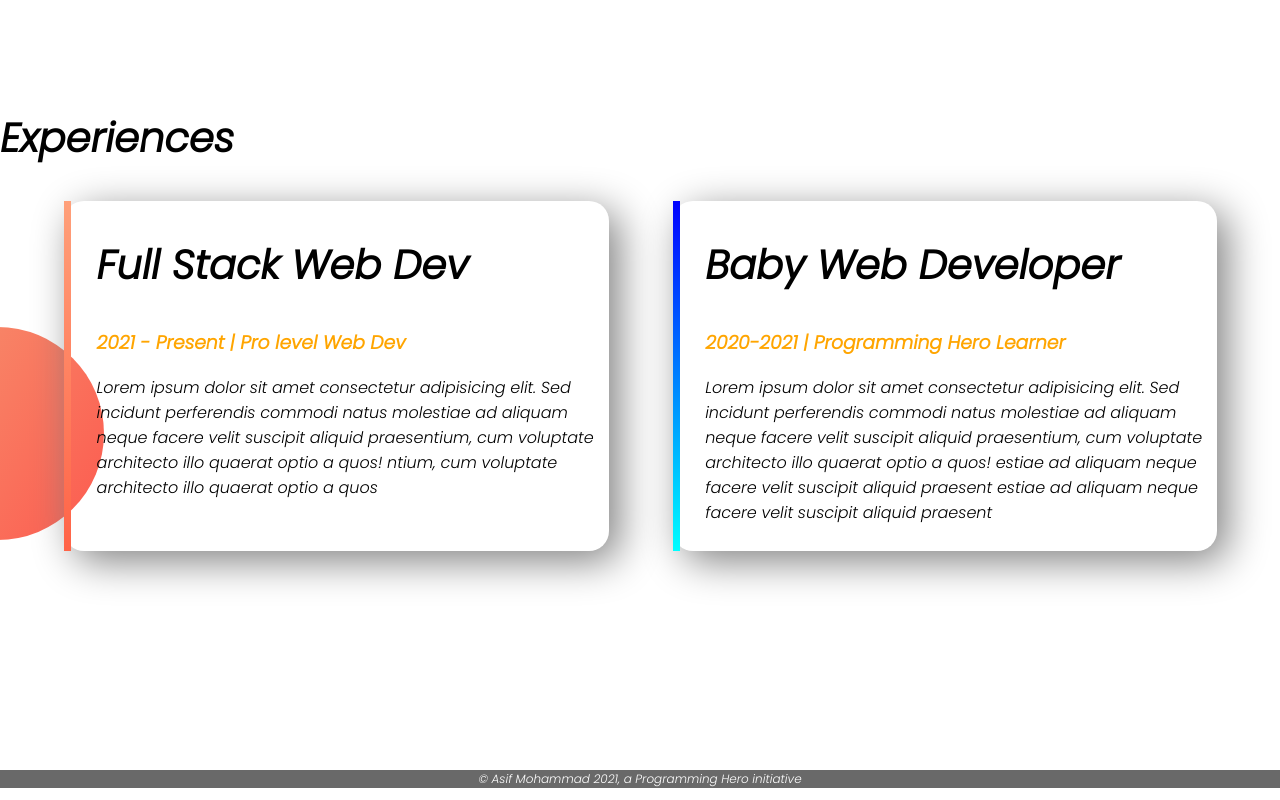
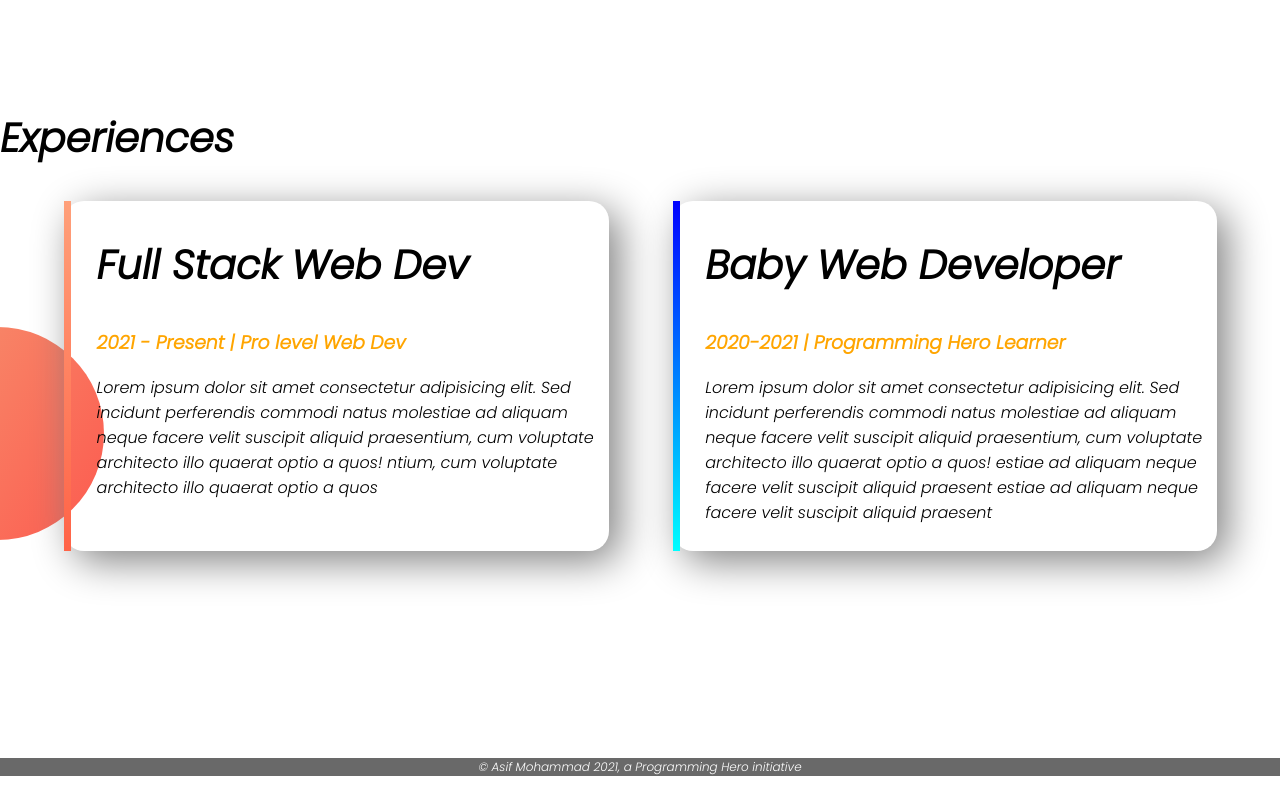
Before and after one commit to Asif-EWU/web-portfolio, a plain HTML site: page index.html in a window 1280 px wide. Shown: the part 1225-2025 px from the top of the page. After the commit the page ends 2001 px from the top, so only its background shows below. Drawn offline with Linux system fonts and the light colour scheme.

Commit message:
complete

```diff
--- a/style.css
+++ b/style.css
@@ -74,9 +74,10 @@ section {
     border-image-slice: 1;
 }
 
-footer {
+footer p {
     background-color: dimgrey;
     color: white;
     text-align: center;
     font-size: 12px;
+    margin: 0;
 }
```
